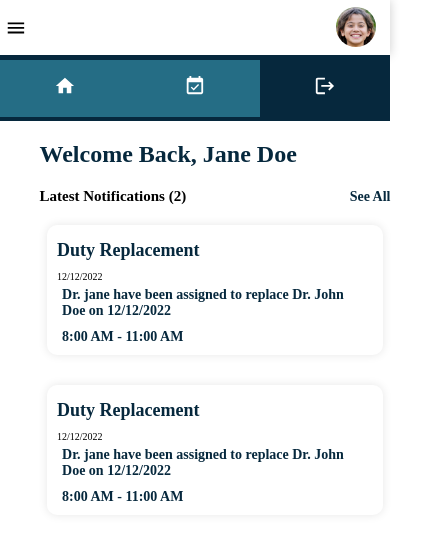
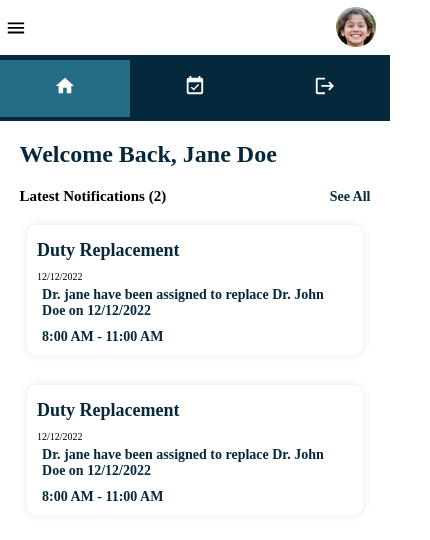
Before and after one commit to Sneha-Shaw/shift_frontend, a React (Create React App) app: page / in a window 390 px wide. Shown: the top 540 px of the page, 430 px wide, since content can reach past the window. Built offline with nearby package versions, Linux system fonts and the light colour scheme.

Commit message:
`fix`:`sidebar`

```diff
--- a/src/components/Sidebar/Sidebar.js
+++ b/src/components/Sidebar/Sidebar.js
@@ -19,11 +19,10 @@ const Sidebar = () => {
     const location = useLocation();
     const path = location.pathname;
     const pathArr = path.split('/');
-    const firstPath = '/' + pathArr[1];
+    const firstPath = pathArr[1];
 
     // check if window is laptop or mobile
     const isMobile = window.innerWidth <= 600;
-
     return (
         <div className={classes.root}>
             {/* home and self service icons */}
@@ -41,13 +40,13 @@ const Sidebar = () => {
                 {
                     managerInfo ? (
                         <NavLink
-                            to={isMobile ? firstPath === 'attendance' ? '/attendance' : '#' : '/attendance'}
+                            to={isMobile ? firstPath === 'attendance' ? '#' : '/attendance' : '/attendance'}
                             className={
-                                firstPath === 'attendance' ? classes.active : classes.navLink
+                                // if mobile then check if path contains attendance then active else not
+                                isMobile ? firstPath === 'attendance' ? classes.active : classes.navLink : classes.navLink
                             }
-                            // style if sm breakpoints the check is active
                             style={({ isActive }) => ({
-                                background: isActive ? '#256D85' : 'none',
+                                background: isMobile ? '' : isActive ? '#256D85' : 'none',
                             })}
                             onClick={toggleSubList}>
                             <EventAvailableIcon fontSize="large" />
--- a/src/pages/Break/Break.js
+++ b/src/pages/Break/Break.js
@@ -132,8 +132,8 @@ const Break = () => {
                                     </tr>
                                 </thead>
 
-                                {breaks.map((breaks) => (
-                                    <tbody>
+                                {breaks.map((breaks,index) => (
+                                    <tbody key={index}>
                                         <tr className={classes.tableRow}>
                                             <td className={classes.tableRowItem}>{breaks.name}</td>
 
--- a/src/pages/Home/styles.js
+++ b/src/pages/Home/styles.js
@@ -16,7 +16,7 @@ export default makeStyles((theme) => ({
         flexDirection: "column",
         alignItems: "center",
         // justifyContent: "center",
-        padding: "2rem",
+        padding: "2rem 0",
     },
     welcome: {
         width: "60%",
```
